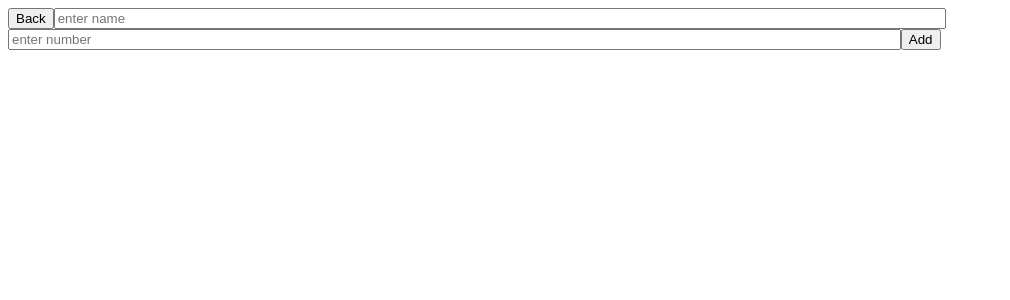
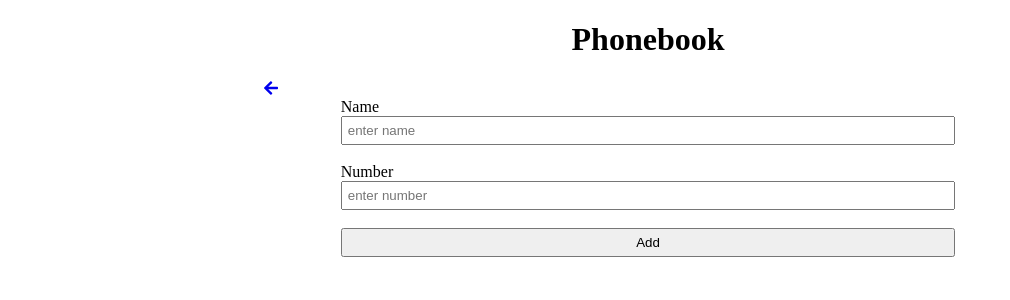
Before and after one commit to shuvro09/PhoneBook, a React (Create React App) app in the folder PhoneBook-client/: page /addContacts in a window 1280 px wide. Shown: the top 300 px of the page, without its empty margins (0-1010 px from the left). Built offline with nearby package versions, Linux system fonts and the light colour scheme; no server answers.

Commit message:
added css

```diff
--- a/PhoneBook-client/package.json
+++ b/PhoneBook-client/package.json
@@ -3,6 +3,7 @@
   "version": "0.1.0",
   "private": true,
   "dependencies": {
+    "@brainhubeu/react-carousel": "^1.19.26",
     "@fortawesome/fontawesome-svg-core": "^1.2.28",
     "@fortawesome/free-solid-svg-icons": "^5.13.0",
     "@fortawesome/react-fontawesome": "^0.1.9",
--- a/PhoneBook-client/src/App.js
+++ b/PhoneBook-client/src/App.js
@@ -2,13 +2,21 @@ import React, { useEffect, useState } from 'react';
 import ContactList, { FilteredContacts } from './components/ContactList.js'
 import { Switch, Route, Link } from "react-router-dom";
 import AddContacts from './components/AddContacts.js';
+import { FontAwesomeIcon } from "@fortawesome/react-fontawesome";
+import { faUserPlus } from '@fortawesome/free-solid-svg-icons';
+
+
 function App() {
+  //fdata= fetched data from server
   const [fdata, setData] = useState()
+  //search=filtered fdata using user input
   const [search, setSearch] = useState()
+
   useEffect(() => {
     const options = {
-      method: "GET",
+      method: "GET"
     }
+    //function for error checking
     const checkError = (response) => {
       if (response.status >= 200 && response.status <= 299)
         return response.json()
@@ -16,7 +24,8 @@ function App() {
         throw Error(response.statusText)
       }
     }
-    fetch("http://192.168.1.5:3001", options)
+    //http get request
+    fetch("http://192.168.1.7:3001", options)
       .then(checkError)
       .then((data) => { console.log(data); setData(data); })
       //.then(result => {  console.log(result) })
@@ -25,24 +34,35 @@ function App() {
   }, [])
 
   return (
-    <div>
+    <div id="app">
+      <h1>
+        Phonebook
+      </h1>
       <Switch>
+        {/*route to add contacts page*/}
         <Route path="/addContacts">
           <AddContacts fetchdata={{ data: fdata, setfData: setData }} />
         </Route>
+        {/*route to home page*/}
         <Route path="/" exact>
-          <input type="text" placeholder="enter number" onChange={(e) => {
-            if (e.target.value === "")
-              setSearch()
-            else
-              setSearch(fdata.filter(elem => elem.name.includes(e.target.value)))
-            //console.log(search)
+          <div className="searchBar">
+            <input className="searchInput" type="text" placeholder="Search contact" onChange={(e) => {
+              if (e.target.value === "")
+                setSearch()
+              else
+                setSearch(fdata.filter(elem => elem.name.includes(e.target.value)))
+            }
+            } />
+            <Link to="/addContacts" id="addContactIcon"><FontAwesomeIcon icon={faUserPlus} /></Link>
+          </div>
+
+          {
+            //if search is not undefined or fetched data length !=0 call filtered Contacts else call normal contacts
+            search !== undefined && fdata.length ?
+              <FilteredContacts data={search} fdata={fdata} update={setData} updateSearch={setSearch} /> :
+              <ContactList data={fdata} update={setData} />
           }
-          }></input>
-          <Link to="/addContacts">Add Contact</Link>
-          {search !== undefined && fdata.length ?
-            <FilteredContacts data={search} fdata={fdata} /> :
-            <ContactList data={fdata} />}
+
         </Route>
       </Switch>
 
--- a/PhoneBook-client/src/components/AddContacts.js
+++ b/PhoneBook-client/src/components/AddContacts.js
@@ -1,6 +1,8 @@
 import React, { useState } from 'react'
 import { useHistory } from "react-router-dom";
-
+import { Link } from "react-router-dom";
+import { FontAwesomeIcon } from "@fortawesome/react-fontawesome";
+import { faArrowLeft } from '@fortawesome/free-solid-svg-icons';
 function AddContacts(props) {
     const [addData, setAddData] = useState({ name: "initial", number: "initial" })
     const history = useHistory()
@@ -17,11 +19,10 @@ function AddContacts(props) {
                 throw Error(response.statusText)
             }
         }
-        fetch("http://192.168.1.5:3001", {
+        fetch("http://192.168.1.7:3001", {
             method: "POST",
             headers: {
                 'Content-Type': 'application/json'
-                // 'Content-Type': 'application/x-www-form-urlencoded',
             },
             body: JSON.stringify(addData)
         })
@@ -32,22 +33,25 @@ function AddContacts(props) {
     }
     return (
         <>
-            <button onClick={() => { history.push("/") }}>Back</button>
-            <input type="text" placeholder="enter name" onChange={(e) => {
-                //console.log(e.target.value)
-                setAddData({ ...addData, name: e.target.value })
-            }
-            }>
+            <Link to="/"><FontAwesomeIcon icon={faArrowLeft} /></Link>
+            <form>
+                <label >Name
+                <input className="contactFormInput" type="text" placeholder="enter name" name="name" onChange={(e) => {
+                        setAddData({ ...addData, name: e.target.value })
+                    }
+                    } />
+                </label>
+                <br></br><br></br>
+                <label >Number
+                <input className="contactFormInput" type="text" name="number" placeholder="enter number" onChange={(e) => {
+                        setAddData({ ...addData, number: e.target.value })
+                    }
+                    } />
+                </label>
+                <br></br><br></br>
+                <button id="addContactButton" onClick={(e) => { e.preventDefault(); handleChange() }}>Add</button>
 
-            </input>
-            <input type="text" placeholder="enter number" onChange={(e) => {
-                //console.log(e.target.value)
-                setAddData({ ...addData, number: e.target.value })
-            }
-            }></input>
-
-            <button onClick={() => { handleChange() }}>Add</button>
-
+            </form>
         </>
     )
 }
--- a/PhoneBook-client/src/index.css
+++ b/PhoneBook-client/src/index.css
@@ -1,75 +1,60 @@
-
-h2{
+html,body{
+  width: 100%;
+}
+h1{
   text-align: center;
 }
-form{
-  width: 100%;
-}
-form label{
-  float: left;
-  width: 25%;
-}
-form input{
-  float: right;
-  max-width:100%;
-  min-width: 70%;
-  margin:auto;
-}
-form button{
-  width: 100%;
-  margin:auto;
-}
-
-input{
-  width:70%;
+#app{
+  width: 60%;
   margin: auto;
 }
-.link{
-float: right
+.contactList{
+  padding: 0%;
 }
-h4{
-  margin-bottom: 5px;
+.contact{
+  padding-left: 25px;
+  list-style: none;
+  border-radius: 25px;;
+  padding-top: 10px;
+  padding-bottom: 10px;
+}
+.contact:hover{
+  background-color: blanchedalmond;
+}
+.searchBar{
+  width: 60%;
+  margin: auto;
+}
+.searchInput{
+  width: 80%;
+  margin: auto;
+}
+#addContactIcon{
+  width: 10%;
+  float: right;
+}
+#addContactButton{
+  width: 100%;
+  padding:5px 5px;
+}
+form{
+  width: 80%;
+  margin: auto;
+}
+.contactFormInput{
+  width:100%;
+  padding:5px 5px;
+  box-sizing : border-box;
+  display: inline-block;
+
+}
+.deleteIcon{
+  float: right;
+  padding-right: 25px;
+}
+.contact h3{
+  margin: 0;
 }
 p{
-  margin-top: 0px;
-  font-size: 13px;
-  font-weight: 550
+  text-align: center;
 }
-@media screen and (min-width:500px)
-{
-  #contactForm{
-    width:75%;
-    margin: auto;
-  }
-  .addContact{
-    width:75%;
-    margin: auto;
-  }
-}
-.fontIcons{
-  float: right;
-  width:10%;
-
-  padding-right: 10px;
-  padding-top: 10px;
-}
-.contact:hover{
-  background-color: rgba(206, 204, 202, 0.322);
-  border-radius: 25px;
-}
-.contactInfo{
-  width:30%;
-  margin:0;
-  padding-left: 10px;
-}
-@media screen and (min-width:700px)
-{
-  #contactForm{
-    width:50%;
-    margin: auto;
-  }
-  .addContact{
-    width:50%;
-    margin: auto;
-  }
-}
```
Also changed, not shown: 1 other file (tests, documents, lock files or other folders).
